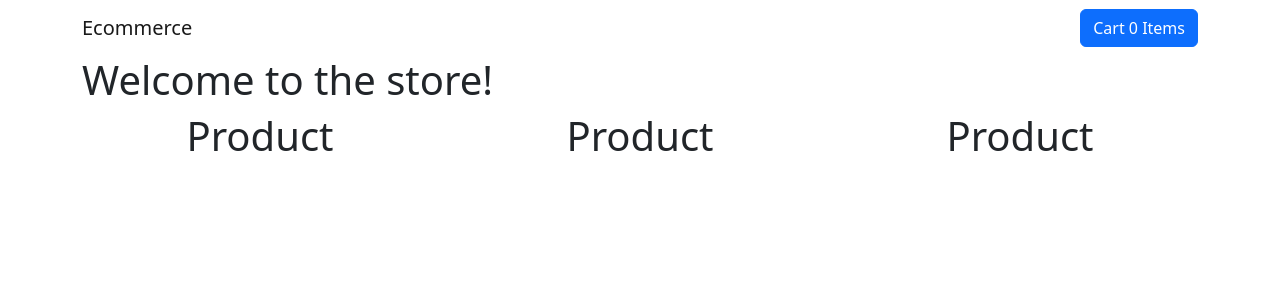
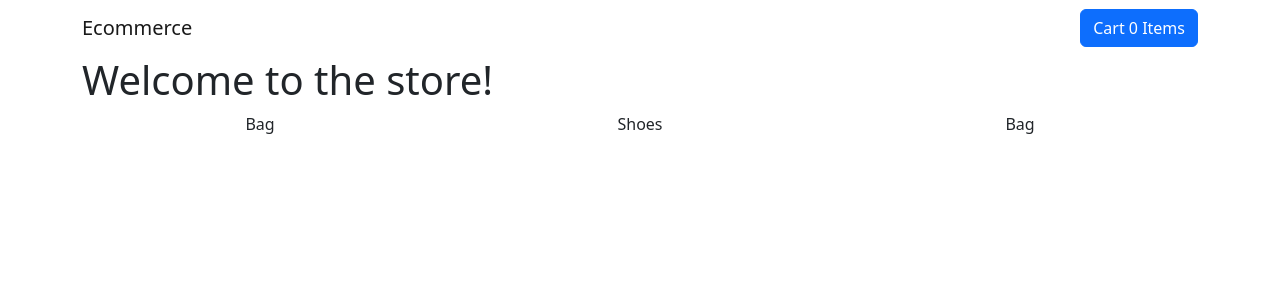
Before and after one commit to aneemqah/shopping-cart, a React (Create React App) app: page / in a window 1280 px wide. Shown: the top 300 px of the page. Built offline with nearby package versions, Linux system fonts and the light colour scheme.

Commit message:
feat: render products on store from inventory

```diff
--- a/src/pages/Store.js
+++ b/src/pages/Store.js
@@ -1,4 +1,5 @@
 import { Row, Col } from 'react-bootstrap';
+import { products } from '../productsStore';
 
 function Store() {
   return (
@@ -7,15 +8,9 @@ function Store() {
       {/* xs - show only 1 column */}
       {/* md - show only 3 column */}
       <Row xs={1} md={3} className="g-4">
-        <Col align="center">
-          <h1>Product</h1>
-        </Col>
-        <Col align="center">
-          <h1>Product</h1>
-        </Col>
-        <Col align="center">
-          <h1>Product</h1>
-        </Col>
+        {products.map((p, index) => (
+          <Col align="center">{p.title}</Col>
+        ))}
       </Row>
     </>
   );
```
